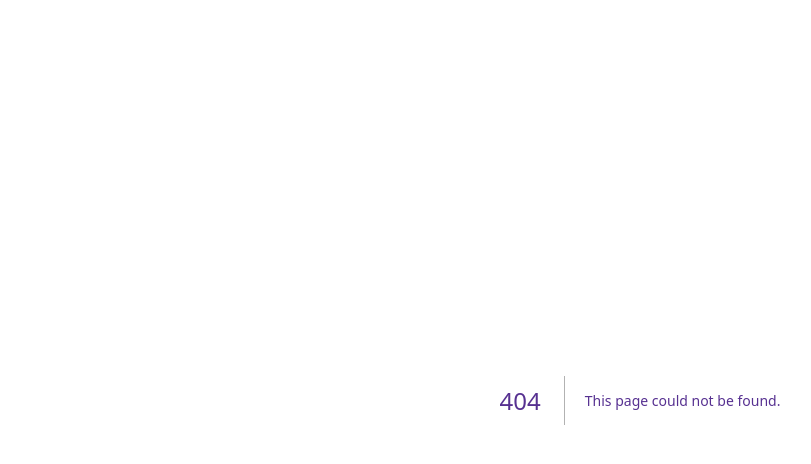
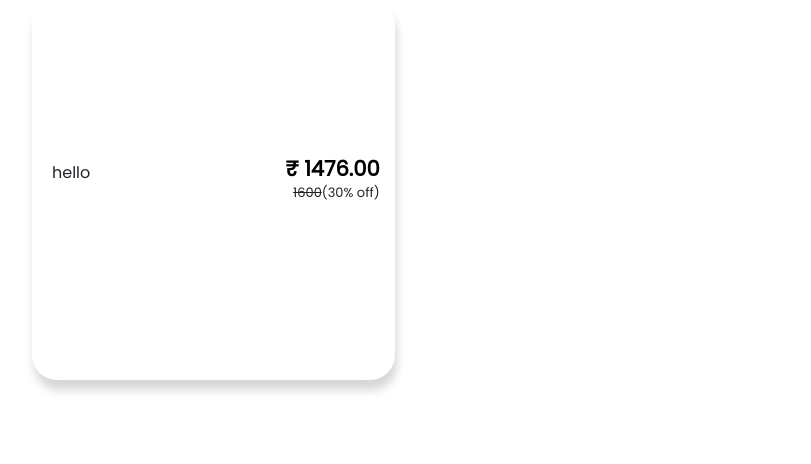
Before and after one commit to Kamleshwar123/HSBP, a Next.js app: page /homepage/packages/PackagesList in a window 1280 px wide. Before the commit this address had no page. Shown: the top 464 px of the page, without its empty margins (0-811 px from the left). Built offline with nearby package versions, Linux system fonts and the light colour scheme.

Commit message:
package-list

```diff
--- a/pages/homepage/packages/PackagesHead.js
+++ b/pages/homepage/packages/PackagesHead.js
@@ -1,8 +1,8 @@
 const PackagesHeading = () => {
     return (
         <div className='services-head'>
-            <h1>India's Largest Platform</h1>
-            <p>FOR ALL YOUR BEAUTY SALON NEEDS</p>
+            <h1>Beauty Packages</h1>
+            <p>We provide special offers for students and corporates</p>
         </div>
     )
 }
--- /dev/null
+++ b/pages/homepage/packages/PackagesList.js
@@ -0,0 +1,43 @@
+import React from "react";
+const PackageList = (props) => {
+    return (
+        <>
+         <div className="col-md-4 col-sm-1">
+                <div className="pkg-bx">
+                    <div className="pkg-con">
+                        <div className="pkg-img">
+                            <img src={props.pkgimg} />
+                            <div className="pkg-nme">
+                                <h1>{props.pkgnme}</h1>
+                            </div>
+                        </div>
+                    </div>
+                    <div className="pkg-l">
+                        <ul>
+                            <li>{props.servicenme1}</li>
+                            <li>{props.servicenme2}</li>
+                            <li>{props.servicenme3}</li>
+                            <li>{props.servicenme4}</li>
+                            <li>{props.servicenme5}</li>
+                            <li>{props.servicenme6}</li>
+                        </ul>
+                        <div className="row">
+                            <div className="col-6">
+                                <div className='ban-btn1 pkg-btn'>
+                           <p>hello</p>
+                                </div>
+                            </div>
+                            <div className="col-6">
+                                <div className='pkg-pric'>
+                                    <h1><span>₹ </span>1476.00</h1>
+                                    <p><span>1600</span>(30% off)</p>
+                                </div>
+                            </div>
+                        </div>
+                    </div>
+                </div>
+            </div>
+        </>
+    )
+};
+export default PackageList
--- a/pages/homepage/packages/index.js
+++ b/pages/homepage/packages/index.js
@@ -1,8 +1,11 @@
 import PackagesHeading from './PackagesHead'
+import PackageListData from './PackageData'
 
 const Packages= () => {
   return (
-<PackagesHeading />
+    <><PackagesHeading />
+    <PackageListData />
+    </>
   )
 }
 
--- a/styles/style.css
+++ b/styles/style.css
@@ -325,7 +325,7 @@ cursor: pointer;
   height: auto;
 }
 .pkg-bann{
-  background-image: url('../public/assets/images/service-bg.webp');
+  background-image: url('../public/assets/images/packg-bg.webp');
   background-size: contain;
   position: relative;
 }
```
Also changed, not shown: pages/homepage/packages/PackageData.js (added, +42 -0 lines), 1 other file (tests, documents, lock files or other folders).
